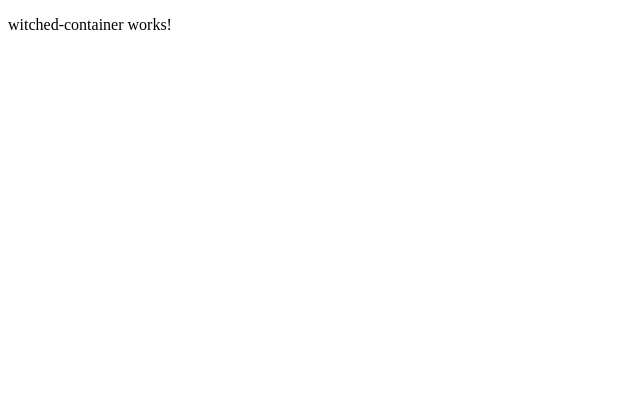
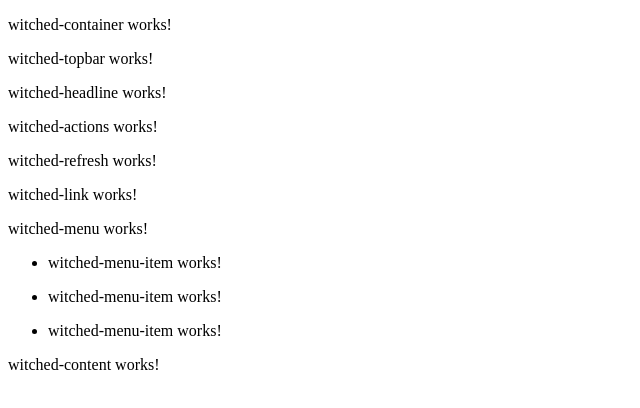
Before and after one commit to gjungb/bewitched, an Angular app: page / in a window 1280 px wide. Shown: the top 408 px of the page, without its empty margins (0-640 px from the left). Built offline with nearby package versions, Linux system fonts and the light colour scheme.

Commit message:
feat(basic): compose container witched Fixes #3

```diff
--- a/src/app/basic/witched-actions/witched-actions.component.html
+++ b/src/app/basic/witched-actions/witched-actions.component.html
@@ -1 +1,7 @@
 <p>witched-actions works!</p>
+
+<be-witched-refresh></be-witched-refresh>
+
+<be-witched-link></be-witched-link>
+
+<be-witched-menu></be-witched-menu>
--- a/src/app/basic/witched-container/witched-container.component.html
+++ b/src/app/basic/witched-container/witched-container.component.html
@@ -1 +1,5 @@
 <p>witched-container works!</p>
+
+<be-witched-topbar></be-witched-topbar>
+
+<be-witched-content></be-witched-content>
--- a/src/app/basic/witched-menu/witched-menu.component.html
+++ b/src/app/basic/witched-menu/witched-menu.component.html
@@ -1 +1,7 @@
 <p>witched-menu works!</p>
+
+<ul>
+  <li *ngFor="let item of [1, 2, 3]">
+    <be-witched-menu-item></be-witched-menu-item>
+  </li>
+</ul>
--- a/src/app/basic/witched-topbar/witched-topbar.component.html
+++ b/src/app/basic/witched-topbar/witched-topbar.component.html
@@ -1 +1,5 @@
 <p>witched-topbar works!</p>
+
+<be-witched-headline></be-witched-headline>
+
+<be-witched-actions></be-witched-actions>
```
